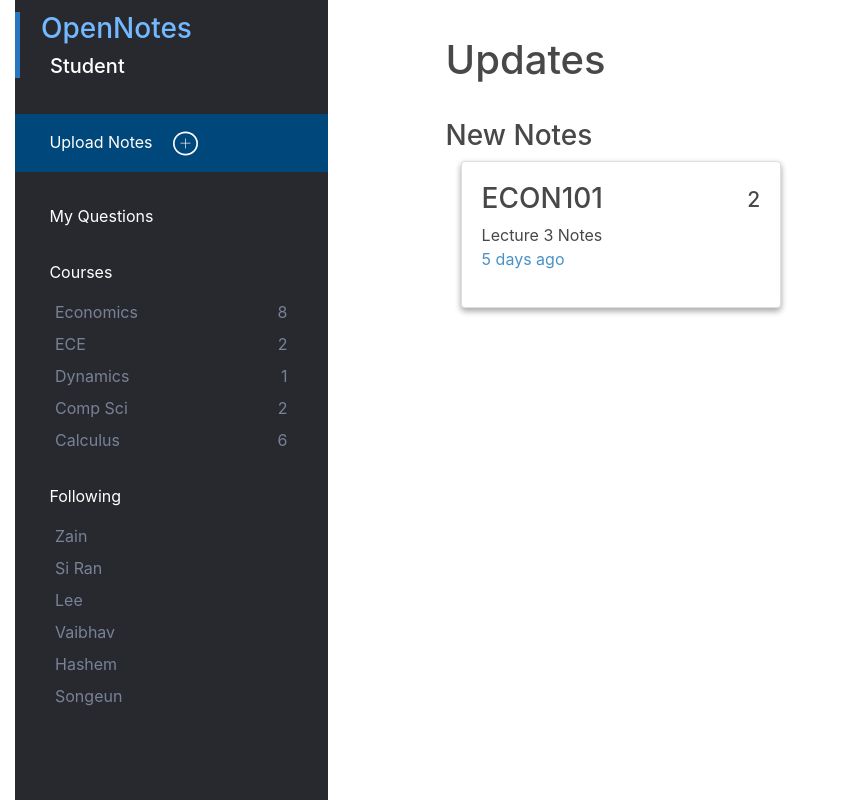
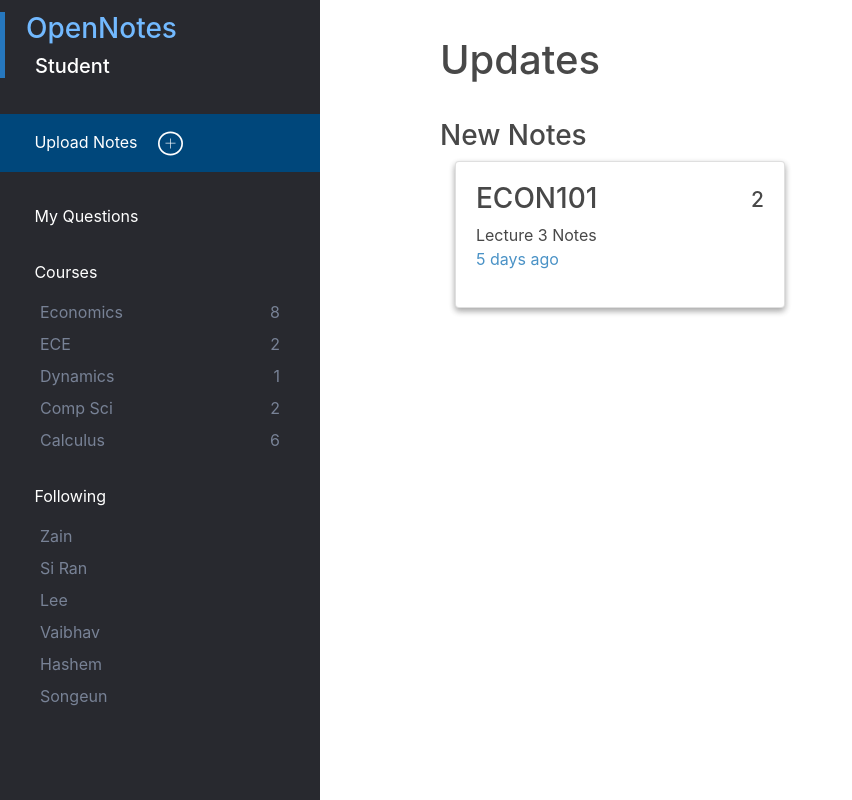
Before and after one commit to halnader/open-note, a React (Create React App) app in the folder client/: page /dashboard in a window 1280 px wide. Shown: the whole page, without its empty margins (0-852 px from the left). Built offline with nearby package versions, Linux system fonts and the light colour scheme; no server answers.

Commit message:
what the hell

```diff
--- a/client/src/dashboard.js
+++ b/client/src/dashboard.js
@@ -12,7 +12,7 @@ class Dashboard extends React.Component {
 
   render() {
     return(
-      <div className="container-fluid" style={{paddingTop: "0", height: "100vh"}}>
+      <div className="container-fluid" style={{padding: "0", height: "100vh"}}>
         <div className="row no-gutter" style={{height: "100vh"}}>
           <Nav/>
           <div className="col-9" >
```
